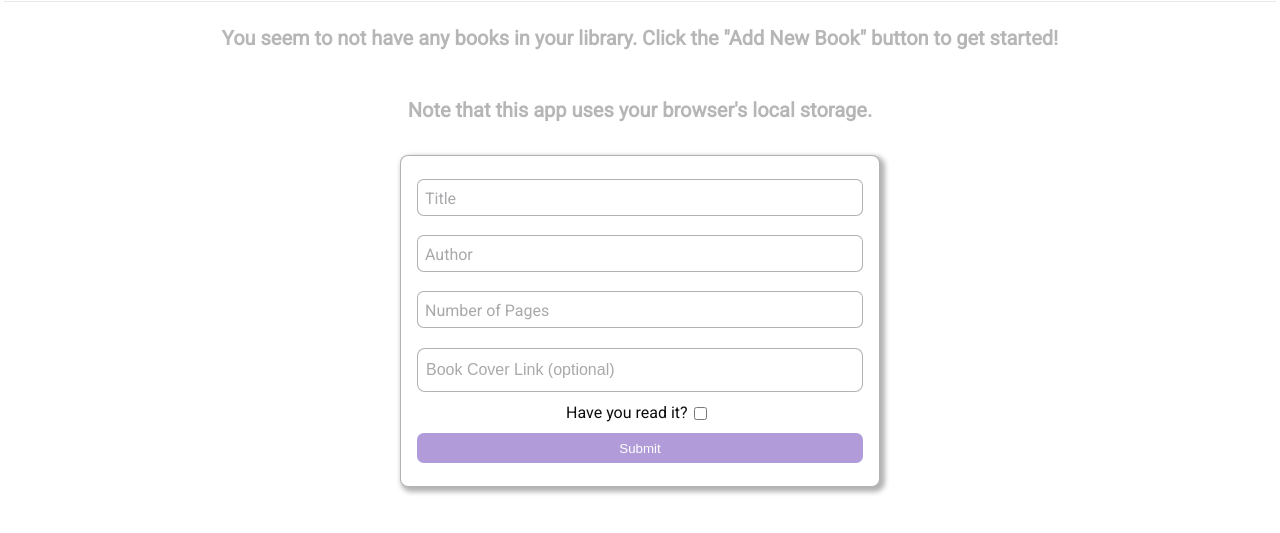
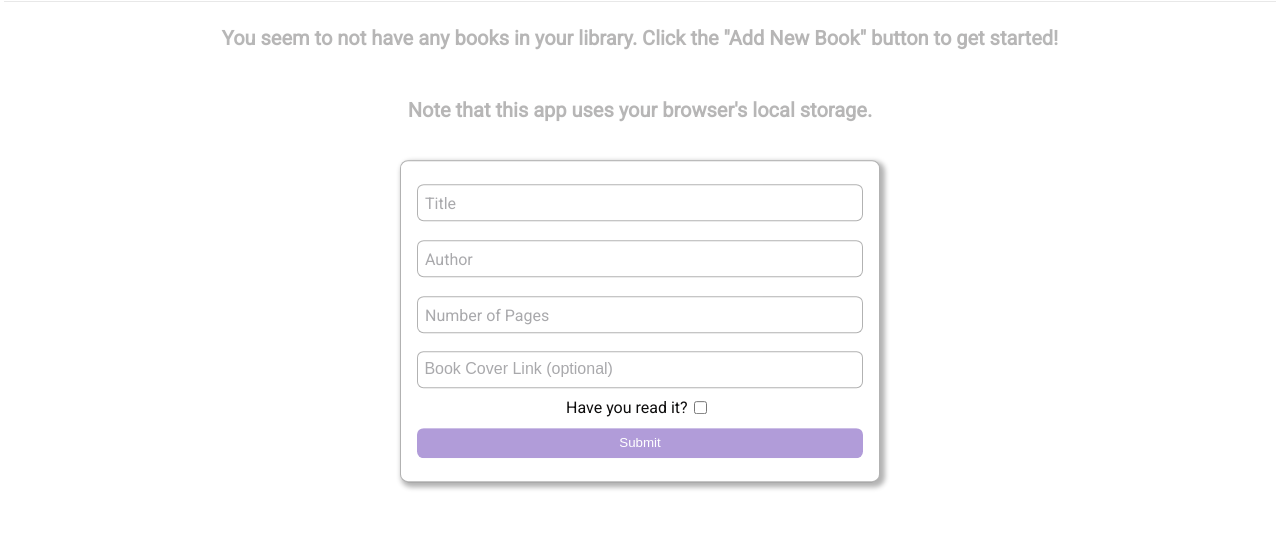
Before and after one commit to cyanChill/Bookshelf, a plain HTML site: page index.html in a window 1280 px wide. Both pictures are taken after a click on the button "Add New Book". Shown: the part 79-612 px from the top of the page. Drawn offline with Linux system fonts and the light colour scheme.

Commit message:
fixed form input styling - made fields equal height

```diff
--- a/style.css
+++ b/style.css
@@ -41,6 +41,7 @@ input {
   padding: 0.5em;
   margin: 0.5em 0;
   border: 1px solid transparent;
+  color: var(--txt-clr-main);
   background: var(--bkg-main);
 }
 
@@ -262,8 +263,12 @@ form#add-book label[for="read"] {
 }
 
 #bookImg {
+  font-size: 0.8rem;
+  padding: 0.78125em 0.5em;
+}
+
+#bookImg::placeholder {
   font-size: 1rem;
-  padding: 0.75em 0.5em;
 }
 
 .form-element {
```
